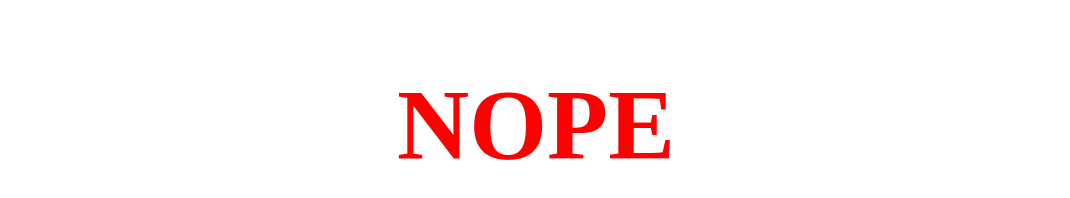
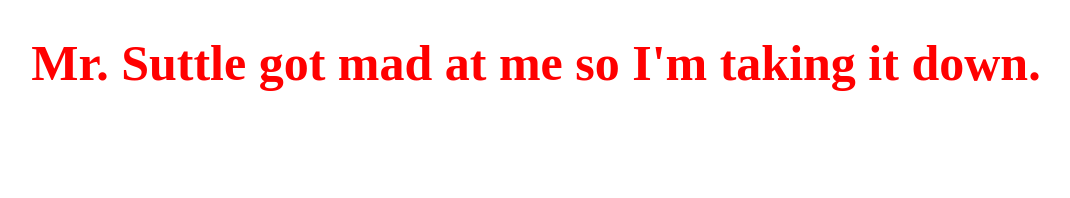
Before and after one commit to TheBurgerCoder/embed-browser, a plain HTML site: page no.html in a window 1280 px wide. Shown: the whole page, without its empty margins (104-1174 px from the left). Drawn offline with Linux system fonts and the light colour scheme.

Commit message:
Update and rename unlock.html to no.html

```diff
--- a/unlock.html
+++ b/no.html
@@ -4,7 +4,7 @@
   <meta charset="UTF-8">
   <meta name="viewport" content="width=device-width, initial-scale=1.0">
   <title>Disabled</title>
-<h1 style="display:flex;justify-content:center;color:red;font-size:100px;">NOPE</h1>
+<h1 style="display:flex;justify-content:center;color:red;font-size:50px;">Mr. Suttle got mad at me so I'm taking it down.</h1>
 
 </body>
 </html>
```
